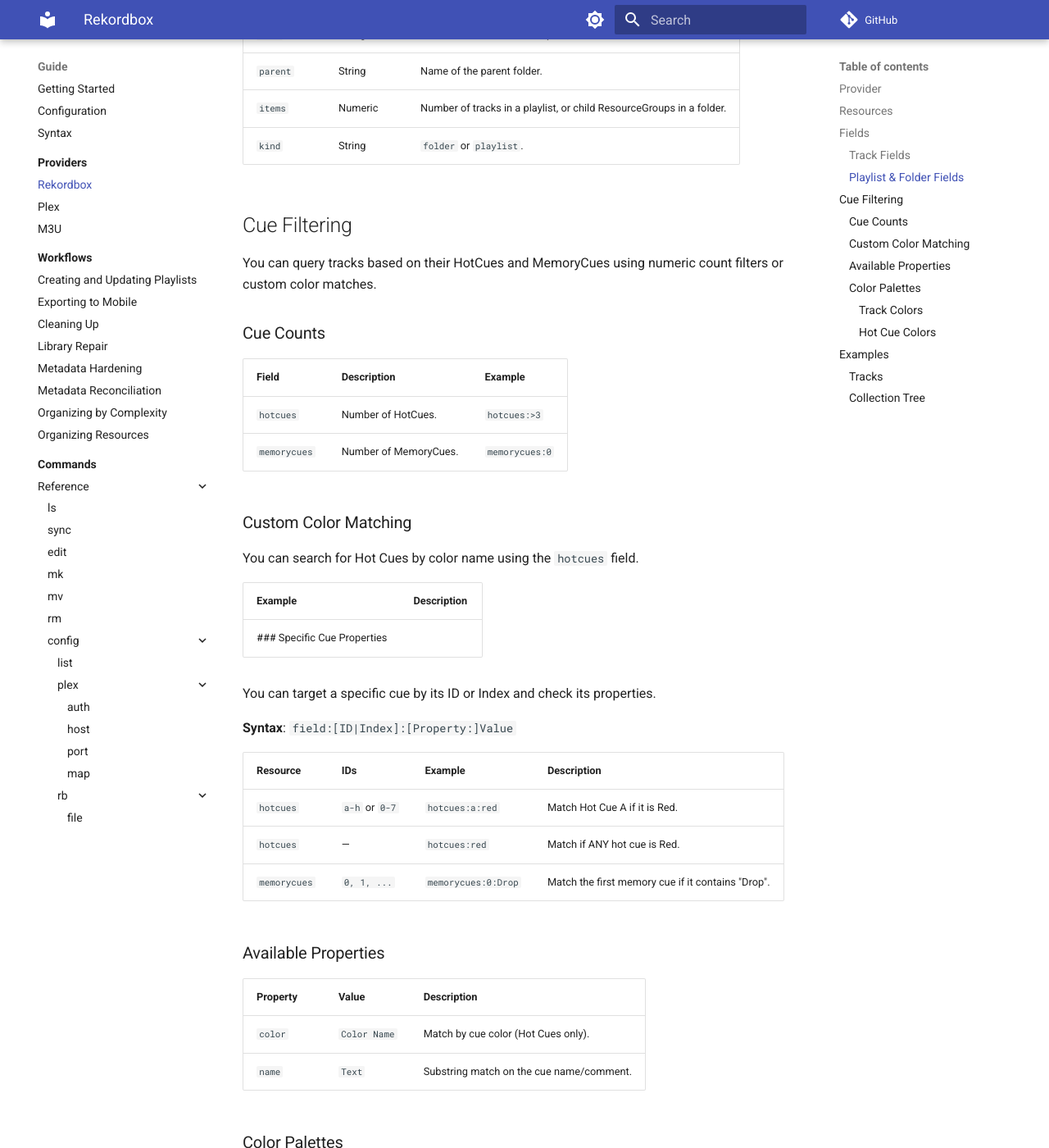
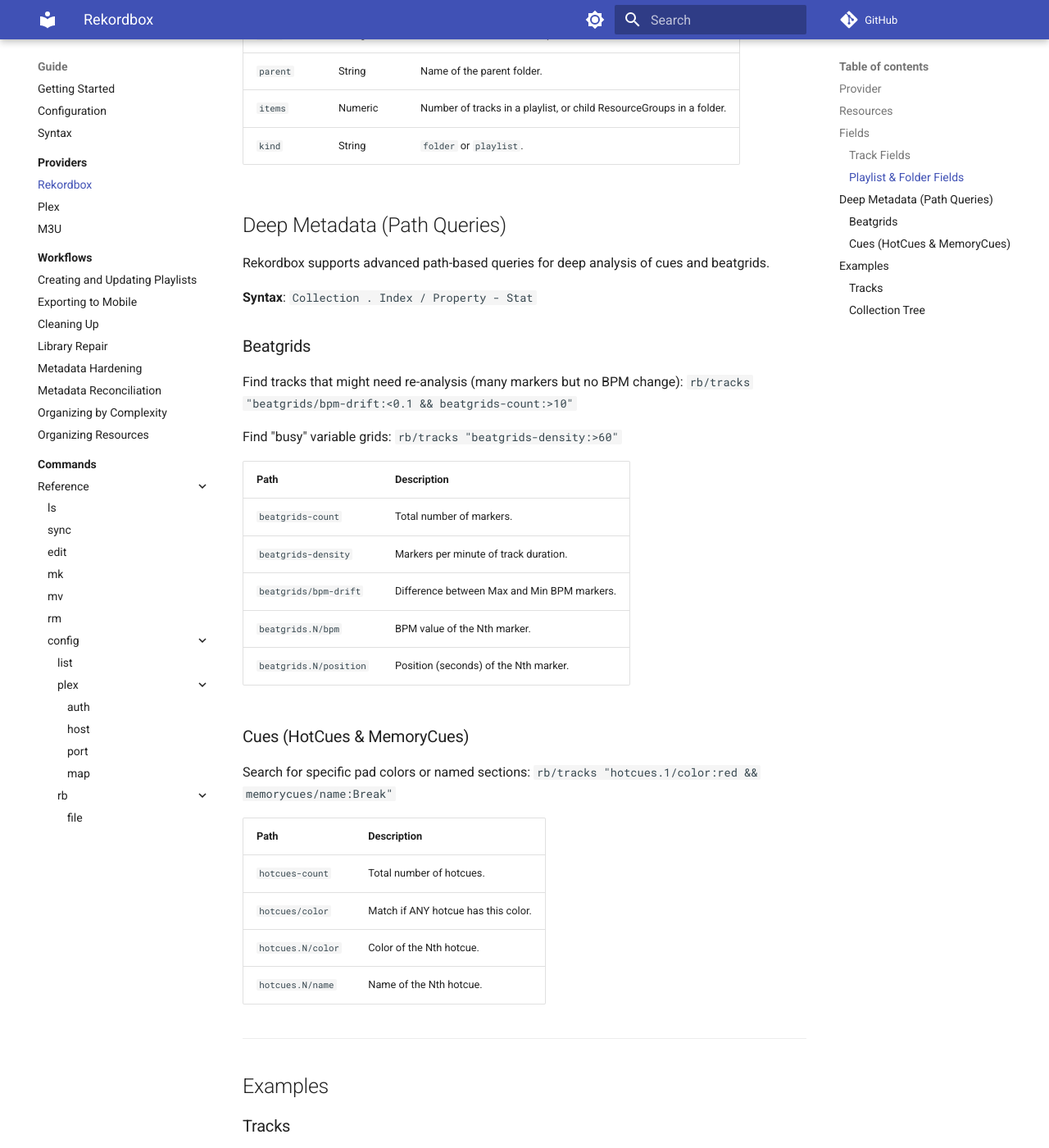
Before and after one commit to llttlltt/dj-library-tools, an MkDocs documentation site: the page built from docs/guide/query/providers/rekordbox/index.md, in a window 1280 px wide and 1400 px high, scrolled down 2072 px. Shown: the whole window at 82% size. Built offline with MkDocs 1.6.1 and Material for MkDocs 9.7.7, drawn with Linux system fonts in a browser that asks for light colours; comment, search, counter and statistics services are not loaded; some of the changed text lies outside the part shown.

Commit message:
docs: update CLI standards and query syntax for path-based querying

```diff
--- a/docs/guide/query/providers/rekordbox/index.md
+++ b/docs/guide/query/providers/rekordbox/index.md
@@ -53,90 +53,39 @@
 | `items` | Numeric | Number of tracks in a playlist, or child ResourceGroups in a folder. |
 | `kind` | String | `folder` or `playlist`. |
 
-## Cue Filtering
+## Deep Metadata (Path Queries)
 
-You can query tracks based on their HotCues and MemoryCues using numeric count filters or custom color matches.
+Rekordbox supports advanced path-based queries for deep analysis of cues and beatgrids.
 
-### Cue Counts
+**Syntax**: `Collection . Index / Property - Stat`
 
-| Field | Description | Example |
-| :--- | :--- | :--- |
-| `hotcues` | Number of HotCues. | `hotcues:>3` |
-| `memorycues` | Number of MemoryCues. | `memorycues:0` |
+### Beatgrids
 
-### Custom Color Matching
+Find tracks that might need re-analysis (many markers but no BPM change):
+`rb/tracks "beatgrids/bpm-drift:<0.1 && beatgrids-count:>10"`
 
-You can search for Hot Cues by color name using the `hotcues` field.
+Find "busy" variable grids:
+`rb/tracks "beatgrids-density:>60"`
 
-| Example | Description |
+| Path | Description |
 | :--- | :--- |
-### Specific Cue Properties
+| `beatgrids-count` | Total number of markers. |
+| `beatgrids-density` | Markers per minute of track duration. |
+| `beatgrids/bpm-drift` | Difference between Max and Min BPM markers. |
+| `beatgrids.N/bpm` | BPM value of the Nth marker. |
+| `beatgrids.N/position` | Position (seconds) of the Nth marker. |
 
-You can target a specific cue by its ID or Index and check its properties.
+### Cues (HotCues & MemoryCues)
 
-**Syntax**: `field:[ID|Index]:[Property:]Value`
+Search for specific pad colors or named sections:
+`rb/tracks "hotcues.1/color:red && memorycues/name:Break"`
 
-| Resource | IDs | Example | Description |
-| :--- | :--- | :--- | :--- |
-| `hotcues` | `a-h` or `0-7` | `hotcues:a:red` | Match Hot Cue A if it is Red. |
-| `hotcues` | — | `hotcues:red` | Match if ANY hot cue is Red. |
-| `memorycues` | `0, 1, ...` | `memorycues:0:Drop` | Match the first memory cue if it contains "Drop". |
-
-### Available Properties
-
-| Property | Value | Description |
-| :--- | :--- | :--- |
-| `color` | `Color Name` | Match by cue color (Hot Cues only). |
-| `name` | `Text` | Substring match on the cue name/comment. |
-
-### Color Palettes
-
-Different palettes are used for Tracks and Cues to match Rekordbox's UI.
-
-#### Track Colors
-
-The following colors are available for track-level filtering:
-
-- <span style="display:inline-block;width:12px;height:12px;border-radius:50%;background:#FF007F;margin-right:5px;"></span> `pink`
-- <span style="display:inline-block;width:12px;height:12px;border-radius:50%;background:#FF0000;margin-right:5px;"></span> `red`
-- <span style="display:inline-block;width:12px;height:12px;border-radius:50%;background:#FFA500;margin-right:5px;"></span> `orange`
-- <span style="display:inline-block;width:12px;height:12px;border-radius:50%;background:#FFFF00;margin-right:5px;"></span> `yellow`
-- <span style="display:inline-block;width:12px;height:12px;border-radius:50%;background:#00FF00;margin-right:5px;"></span> `green`
-- <span style="display:inline-block;width:12px;height:12px;border-radius:50%;background:#25FDE9;margin-right:5px;"></span> `aqua`
-- <span style="display:inline-block;width:12px;height:12px;border-radius:50%;background:#0000FF;margin-right:5px;"></span> `blue`
-- <span style="display:inline-block;width:12px;height:12px;border-radius:50%;background:#660099;margin-right:5px;"></span> `purple`
-- <span style="display:inline-block;width:12px;height:12px;border-radius:50%;background:transparent;margin-right:5px;"></span> `none`
-
-#### Hot Cue Colors
-
-Use the following names to match the 16-color pad palette. Cues with no color set match `none`.
-
-<table style="border-collapse: separate; border-spacing: 5px;">
-  <tr>
-    <td style="background:#DE44CF; color:white; padding:10px; text-align:center; border-radius:4px; width:25%;"><code>hotpink</code></td>
-    <td style="background:#B432FF; color:white; padding:10px; text-align:center; border-radius:4px; width:25%;"><code>purple</code></td>
-    <td style="background:#AA72FF; color:white; padding:10px; text-align:center; border-radius:4px; width:25%;"><code>violet</code></td>
-    <td style="background:#6473FF; color:white; padding:10px; text-align:center; border-radius:4px; width:25%;"><code>indigo</code></td>
-  </tr>
-  <tr>
-    <td style="background:#305AFF; color:white; padding:10px; text-align:center; border-radius:4px; width:25%;"><code>blue</code></td>
-    <td style="background:#50B4FF; color:black; padding:10px; text-align:center; border-radius:4px; width:25%;"><code>skyblue</code></td>
-    <td style="background:#00E0FF; color:black; padding:10px; text-align:center; border-radius:4px; width:25%;"><code>aqua</code></td>
-    <td style="background:#1FA392; color:white; padding:10px; text-align:center; border-radius:4px; width:25%;"><code>darkgreen</code></td>
-  </tr>
-  <tr>
-    <td style="background:#10B176; color:white; padding:10px; text-align:center; border-radius:4px; width:25%;"><code>brightgreen</code></td>
-    <td style="background:#28E214; color:black; padding:10px; text-align:center; border-radius:4px; width:25%;"><code>green</code></td>
-    <td style="background:#A5E116; color:black; padding:10px; text-align:center; border-radius:4px; width:25%;"><code>yellowgreen</code></td>
-    <td style="background:#B4BE04; color:white; padding:10px; text-align:center; border-radius:4px; width:25%;"><code>yellow</code></td>
-  </tr>
-  <tr>
-    <td style="background:#C3AF04; color:white; padding:10px; text-align:center; border-radius:4px; width:25%;"><code>orange</code></td>
-    <td style="background:#E0641B; color:white; padding:10px; text-align:center; border-radius:4px; width:25%;"><code>darkorange</code></td>
-    <td style="background:#E62828; color:white; padding:10px; text-align:center; border-radius:4px; width:25%;"><code>red</code></td>
-    <td style="background:#FF127B; color:white; padding:10px; text-align:center; border-radius:4px; width:25%;"><code>pink</code></td>
-  </tr>
-</table>
+| Path | Description |
+| :--- | :--- |
+| `hotcues-count` | Total number of hotcues. |
+| `hotcues/color` | Match if ANY hotcue has this color. |
+| `hotcues.N/color` | Color of the Nth hotcue. |
+| `hotcues.N/name` | Name of the Nth hotcue. |
 
 ---
 
```
Also changed, not shown: docs/guide/syntax.md (+17 -0 lines).
